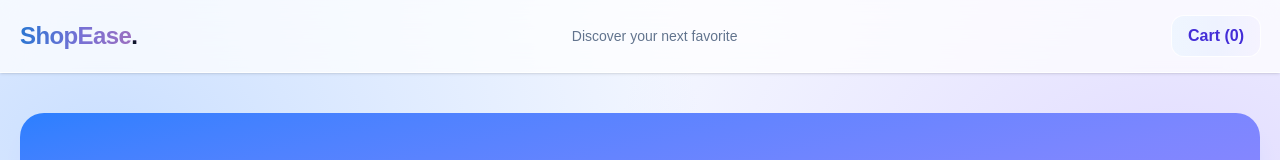
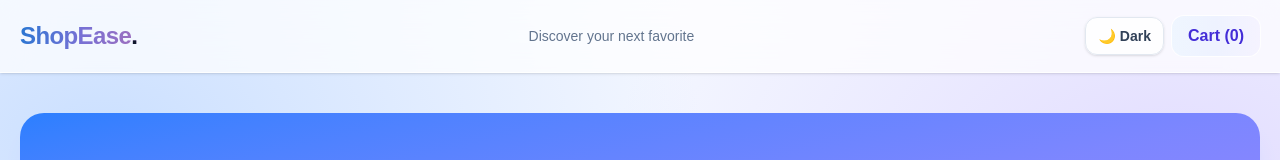
Before and after one commit to LITHIL70/shopease-ecommerce, a React (Vite) app: page / in a window 1280 px wide. Shown: the top 160 px of the page. Built offline with nearby package versions, Linux system fonts and the light colour scheme; no server answers.

Commit message:
Add light and dark theme toggle to navigation

```diff
--- a/src/components/Navbar.jsx
+++ b/src/components/Navbar.jsx
@@ -1,9 +1,9 @@
-
 import { Link, NavLink } from 'react-router-dom'
 import { useCart } from '../context/CartContext'
 
-function Navbar() {
+function Navbar({ theme, onToggleTheme }) {
   const { cartCount } = useCart()
+  const isDarkTheme = theme === 'dark'
 
   return (
     <header className="sticky top-0 z-10 border-b border-white/80 bg-white/75 shadow-sm backdrop-blur-xl">
@@ -15,9 +15,20 @@ function Navbar() {
           ShopEase<span className="text-slate-900">.</span>
         </Link>
 
-        <span className="text-sm font-medium text-slate-500">
+        <span className="hidden text-sm font-medium text-slate-500 sm:block">
           Discover your next favorite
         </span>
+
+        <div className="flex items-center gap-2">
+          <button
+            type="button"
+            onClick={onToggleTheme}
+            aria-label={isDarkTheme ? 'Switch to light theme' : 'Switch to dark theme'}
+            aria-pressed={isDarkTheme}
+            className="rounded-xl border border-slate-200 bg-white/80 px-3 py-2 text-sm font-semibold text-slate-700 shadow-sm transition hover:-translate-y-0.5 hover:shadow-md"
+          >
+            {isDarkTheme ? '☀️ Light' : '🌙 Dark'}
+          </button>
 
           <NavLink
             to="/cart"
@@ -25,6 +36,7 @@ function Navbar() {
           >
             Cart ({cartCount})
           </NavLink>
+        </div>
       </nav>
     </header>
   )
```
Lines whose indentation alone changed are shown as unchanged.
